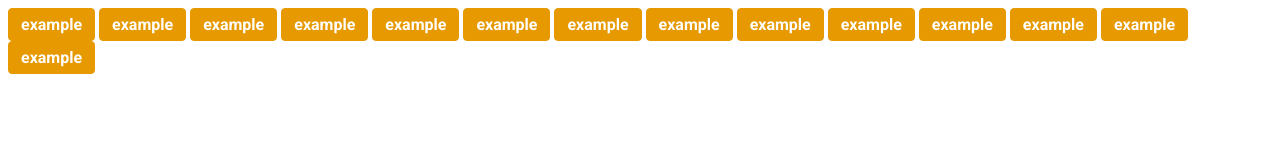
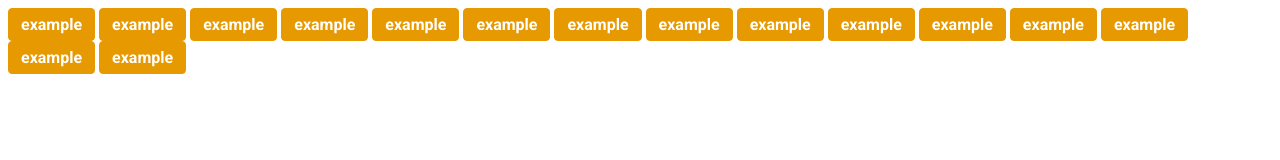
Before and after one commit to AmanKalkanbaev/html-css-example, a plain HTML site: page index.html in a window 1280 px wide. Drawn offline with Linux system fonts and the light colour scheme.

Commit message:
added div to the html

```diff
--- a/index.html
+++ b/index.html
@@ -22,6 +22,7 @@
         <button class="button">example</button>
         <button class="button">example</button>
         <a href="#" class="button">example</a>
+        <div class="button">example</div>
 
     </body>
 </html>
```
